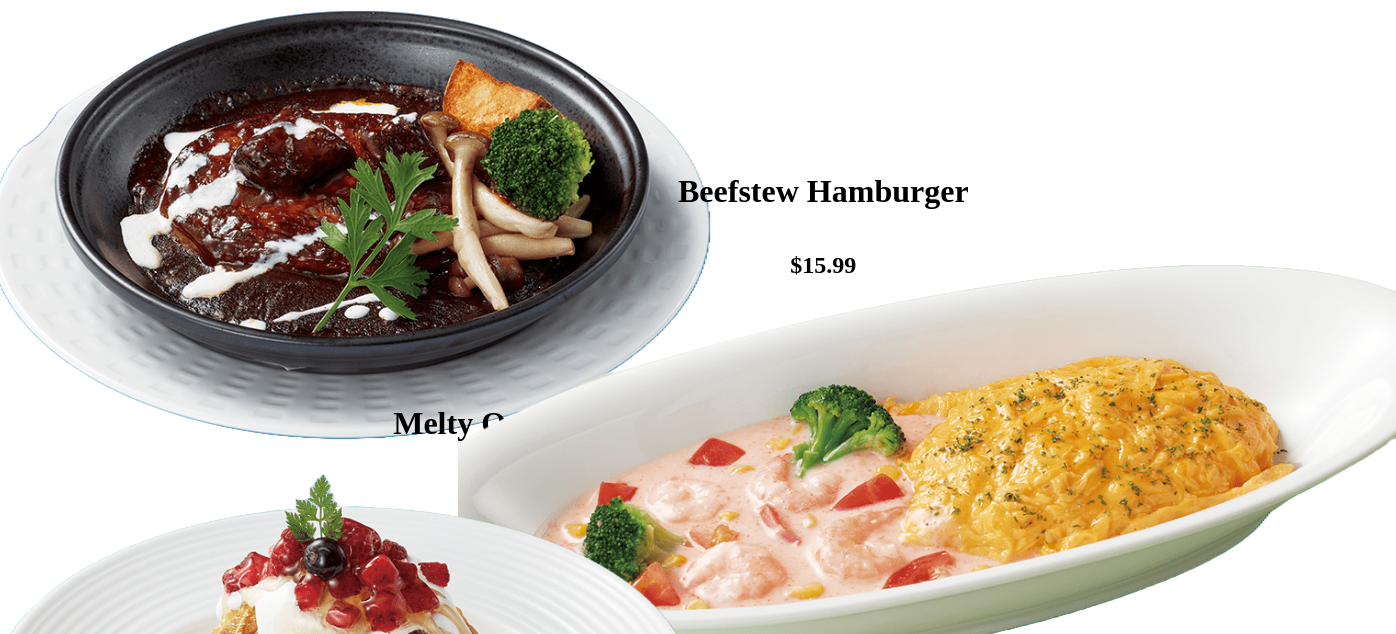
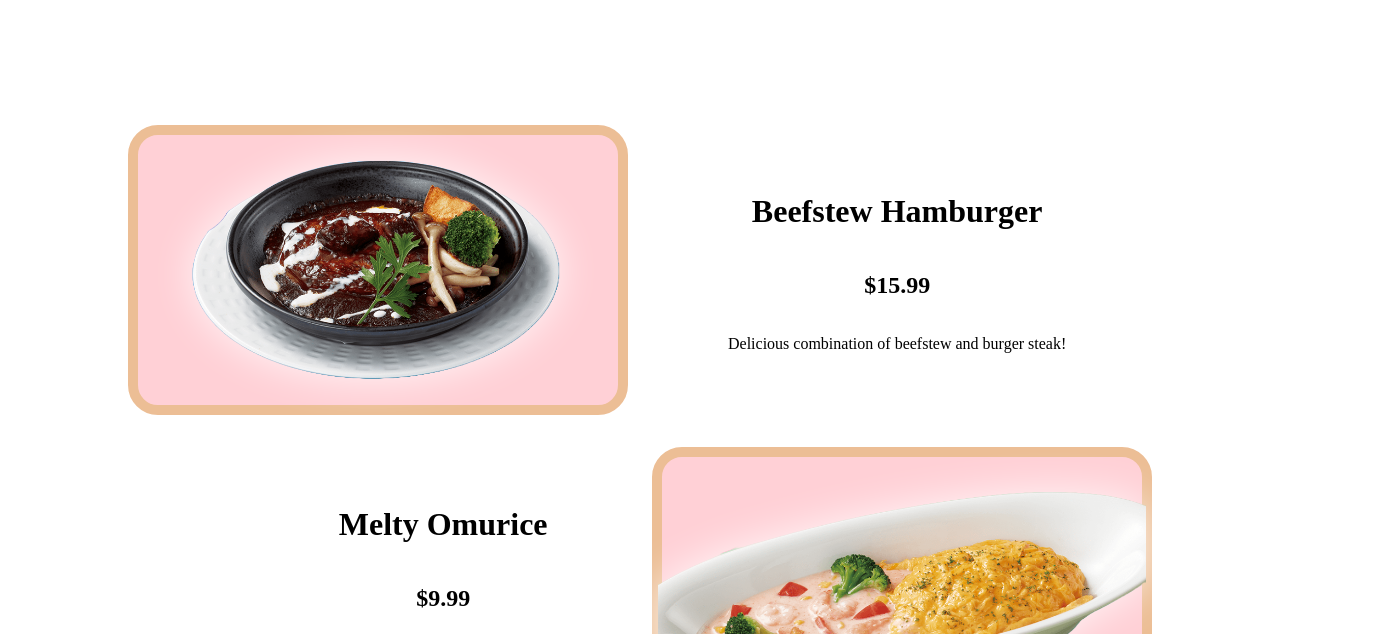
Before and after one commit to BelistarE/restaurant-page, a website built with webpack: page src/index.html in a window 1280 px wide. Both pictures are taken after a click on the button "Menu". Shown: the part 157-791 px from the top of the page, 1396 px wide, since content can reach past the window. Built offline with nearby package versions, Linux system fonts and the light colour scheme.

Commit message:
Updated food desc

```diff
--- a/src/menu.js
+++ b/src/menu.js
@@ -37,8 +37,8 @@ const menuDisplay = {
             foodName: 'omurice',
             img: omurice,
             name: 'Melty Omurice',
-            pText: 'Omurice with softly cooked eggs! <br> A colorful enticing dish!',
-            price: '¥990',
+            pText: 'Omurice with softly cooked eggs! <br> A colorful, enticing dish!',
+            price: '$9.99',
             second: true,
         },
         myMilkcoco: {
@@ -46,30 +46,31 @@ const menuDisplay = {
             img: milkcoco,
            name: 'Honey Milk Coco',
             pText: 'Milk cream filled baked coco topped off with plenty of sweet honey!',
-            price: '¥790',
+            price: '$7.99',
             second: false,
         },
         myMilfleure: {
             foodName: 'milfleure',
             img: milfleure,
             name: "Rockin' Millefeuille",
-            pText: 'Tall tower of brownies, icecream, and chocolate.<br> Having the usual exquisite taste of Millefeuille!',
-            price: '¥790',
+            pText: 'Tall tower of brownies, icecream, and chocolate.<br> Just like classic Millefeuille!',
+            price: '$8.99',
             second: true,
         },
         myParfey: {
             foodName: 'parfey',
             img: parfey,
-            name: "Classic Honey Tea Parfait",
-            pText: "Honey's alluring taste is quite shown boldly in this desert. <br> A strong recommendation to savor!",
-            price: '¥890',
+            name: "Honey Tea Parfait",
+            pText: "Bold taste of honey in a sweet desert. <br> We strongly reccomend you to try this!",
+            price: '$7.99',
             second: false,
         },
         myMatcha: {
             foodName: 'matcha',
             img: matcha,
             name: "Tapioca Matcha Milk",
-            price: '¥500',
+            pText: "Matcha milk tea with tapioca pearls",
+            price: '$5.99',
             second: true,
         },
 
@@ -102,6 +103,10 @@ const menuDisplay = {
         const price = document.createElement('h2');
         price.textContent = `${food.price}`;
 
+        const description = document.createElement("p");
+        description.innerHTML = food.pText;
+
+        //align every other food item
         if (food.second) {
             console.log(food);
             menuFood.classList.add('second-menu');
@@ -116,6 +121,8 @@ const menuDisplay = {
 
         foodDesc.appendChild(price);
 
+        foodDesc.appendChild(description);
+
         this.content.appendChild(menuFood);
 
     }
--- a/src/style.css
+++ b/src/style.css
@@ -94,14 +94,18 @@
     display: flex;
     justify-content: center;
     align-items: center;
-    border-radius: 32px;
+    border-radius: 30px;
     padding: 10px 0px;
-    background-color: var(--MuleFawn);
-    width: 450px;
-    max-height: 200px;
+    background-color: #ffd0d6;
+    width: 500px;
+    max-height: 500px;
     padding: 10px 32px;
+    border: 10px solid #ecbe95;
 }
-
+.food-img > img{
+  height: 250px;
+  filter: drop-shadow(0 0 20px rgba(255, 255, 255, 0.8));
+}
 .second-menu {
     justify-content: flex-end;
 }
```
